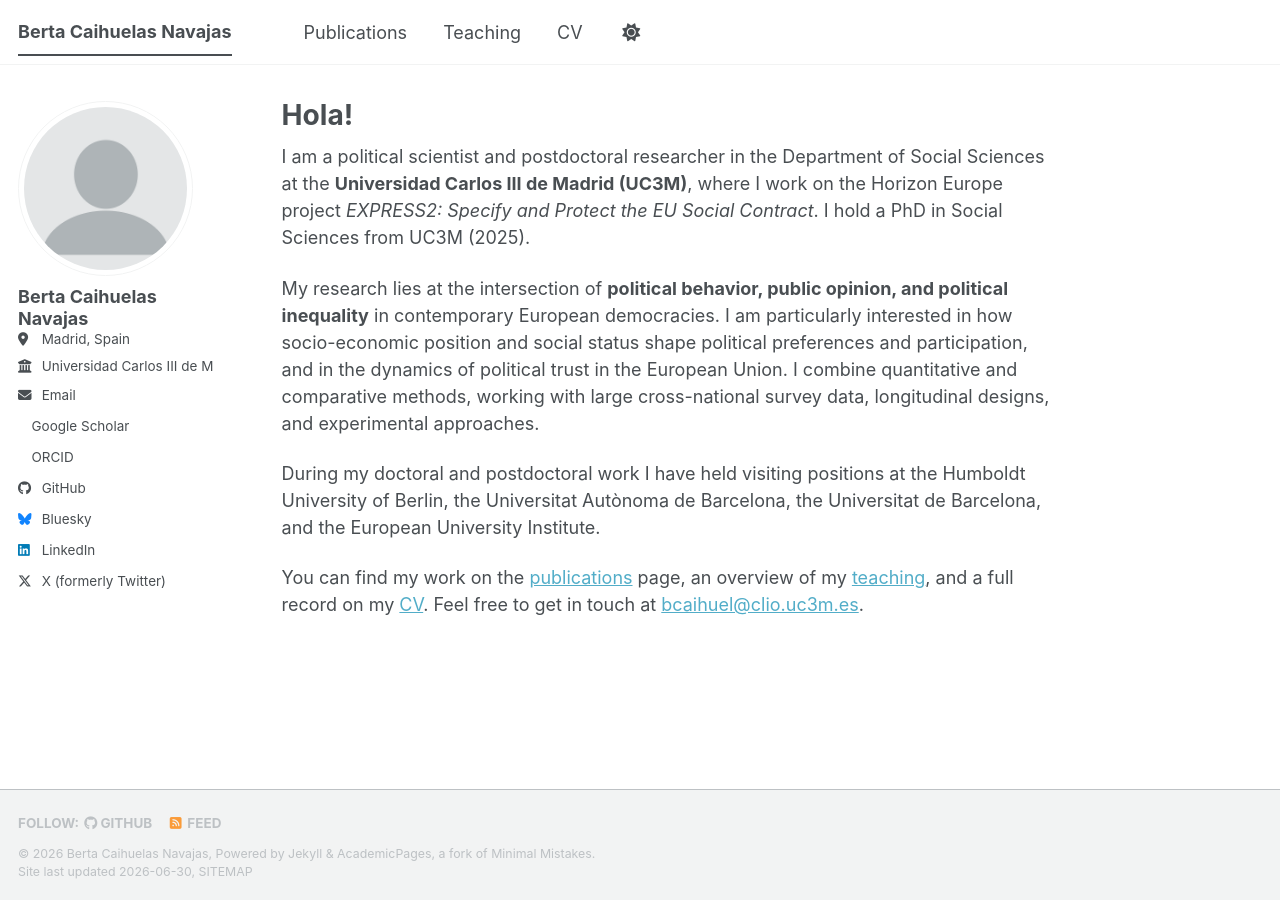
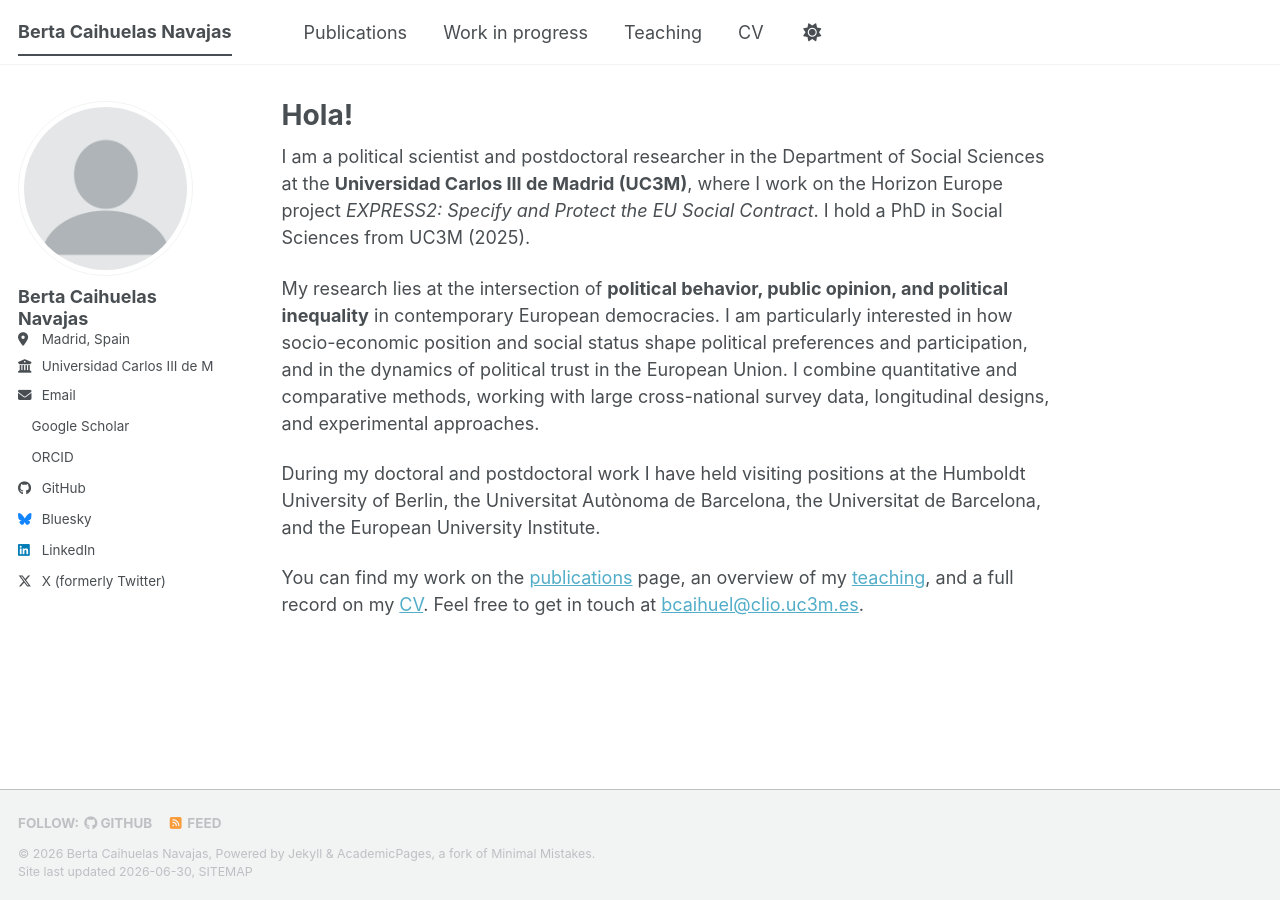
Before and after one commit to bcaihuelas/bcaihuelas.github.io, a Jekyll site: the page built from _pages/about.md, in a window 1280 px wide. Built offline with Jekyll 4.4.1, drawn with Linux system fonts in a browser that asks for light colours; a style sheet for code colours, icons or effects is not loaded.

Commit message:
Update navigation.yml

```diff
--- a/_data/navigation.yml
+++ b/_data/navigation.yml
@@ -2,6 +2,9 @@
 main:
   - title: "Publications"
     url: /publications/
+
+  - title: "Work in progress"
+    url: /portfolio/
 
   - title: "Teaching"
     url: /teaching/
```
